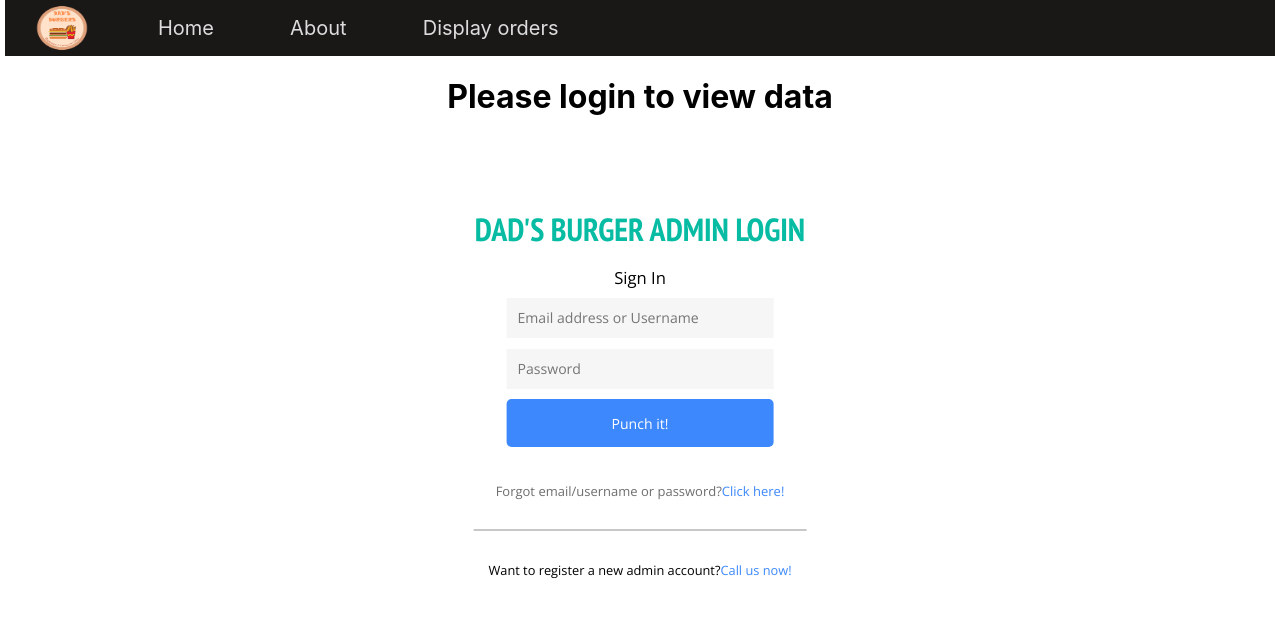
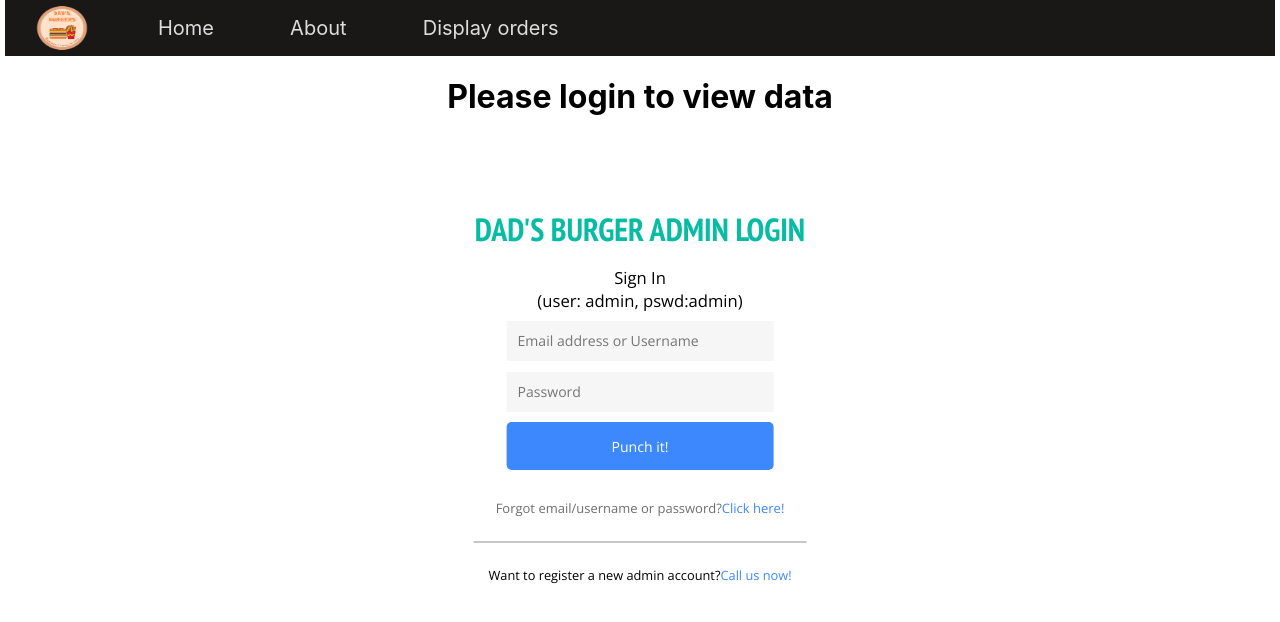
Before and after one commit to aparg/burger-builder, a React (Create React App) app in the folder front-end/: page /adminlogin in a window 1280 px wide. Shown: the top 622 px of the page. Built offline with nearby package versions, Linux system fonts and the light colour scheme.

Commit message:
fix: client release to pool

```diff
--- a/front-end/src/components/AdminLogin/AdminLogin.js
+++ b/front-end/src/components/AdminLogin/AdminLogin.js
@@ -1,99 +1,115 @@
 import React, { useState } from "react";
 import axios from "axios";
-import AdminLoginStyle from "./AdminLogin.module.css"
-import FormElement from "./FormElement.jsx"
+import AdminLoginStyle from "./AdminLogin.module.css";
+import FormElement from "./FormElement.jsx";
 
-async function LogIn(credentials){
-    return await axios.post('/logincredentials',credentials).then(res=>res.data)
+async function LogIn(credentials) {
+  return await axios
+    .post("/logincredentials", credentials)
+    .then((res) => res.data);
 }
 
 const AdminLogin = (props) => {
-    const elems ={
-        orderForm:[{
-                    inputtype:"input",
-                    elementConfig:{
-                        id:"uname",
+  const elems = {
+    orderForm: [
+      {
+        inputtype: "input",
+        elementConfig: {
+          id: "uname",
           type: "text",
-                        placeholder:"Email address or Username",
+          placeholder: "Email address or Username",
         },
-                    value:"",
+        value: "",
         valid: true,
-                    validationRules:{
-                        required:true,
-                        minLength:10
-                    }
+        validationRules: {
+          required: true,
+          minLength: 10,
+        },
       },
       {
-                    inputtype:"input",
-                    elementConfig:{
-                        id:"pass",
-                        type:"password",
+        inputtype: "input",
+        elementConfig: {
+          id: "pass",
+          type: "password",
           placeholder: "Password",
         },
-                    value:"",
+        value: "",
         valid: true,
-                    validationRules:{
-                        required:true,
-                        minLength:15
-                    }
+        validationRules: {
+          required: true,
+          minLength: 15,
+        },
       },
       {
-                    inputtype:"button",
-                    elementConfig:{
-                        type:"submit",
-                        placeholder:"Punch it!",
+        inputtype: "button",
+        elementConfig: {
+          type: "submit",
+          placeholder: "Punch it!",
         },
         valid: true,
-                    validationRules:{
+        validationRules: {},
+      },
+    ],
+  };
 
-                    }
-                }
-        ]
-    }
+  const [elements, setElements] = useState(elems);
 
-    const [elements,setElements] = useState(elems)
+  const handleSubmit = async (event) => {
+    console.log("aayo");
+    event.preventDefault();
+    let uname = document.getElementById("uname").value;
+    let pswd = document.getElementById("pass").value;
+    let token = await LogIn({ uname, pswd });
+    if (token === false) console.log("ERR");
+    props.settingToken(token);
+  };
 
-    const handleSubmit = async (event)=>{
-        console.log("aayo")
-        event.preventDefault()
-        let uname = document.getElementById("uname").value
-        let pswd = document.getElementById("pass").value
-        let token = await LogIn({uname,pswd})
-        if(token===false)console.log("ERR")
-        props.settingToken(token)
-    }
-
-    const changeVal = (ev,index)=>{
-        let newOrderForm = [...elements.orderForm]
-        let rules = newOrderForm[index].validationRules
-        if(rules){
-            newOrderForm[index].valid = true
-            if(rules.required){
-                if(ev.target.value===""){
-                     newOrderForm[index].valid = false
-                     console.log("Emoty")
+  const changeVal = (ev, index) => {
+    let newOrderForm = [...elements.orderForm];
+    let rules = newOrderForm[index].validationRules;
+    if (rules) {
+      newOrderForm[index].valid = true;
+      if (rules.required) {
+        if (ev.target.value === "") {
+          newOrderForm[index].valid = false;
         }
       }
     }
-        newOrderForm[index].value=ev.target.value
-        setElements({orderForm:newOrderForm})
-    }
+    newOrderForm[index].value = ev.target.value;
+    setElements({ orderForm: newOrderForm });
+  };
 
-    return(
+  return (
     <>
       <h1>Please login to view data</h1>
       <div className={AdminLoginStyle.Box}>
         <div className={AdminLoginStyle.title}>DAD'S BURGER ADMIN LOGIN</div>
-                <div className={AdminLoginStyle.signin}>Sign In</div>
+        <div className={AdminLoginStyle.signin}>
+          Sign In
+          <br />
+          (user: admin, pswd:admin)
+        </div>
         <form className={AdminLoginStyle.form} onSubmit={handleSubmit}>
-                    {elements.orderForm.map((el,ind)=><FormElement key={el.elementConfig.placeholder} valid={el.valid} inputtype={el.inputtype} elementConfig={el.elementConfig} changes={(event)=>changeVal(event,ind)}/>)}
+          {elements.orderForm.map((el, ind) => (
+            <FormElement
+              key={el.elementConfig.placeholder}
+              valid={el.valid}
+              inputtype={el.inputtype}
+              elementConfig={el.elementConfig}
+              changes={(event) => changeVal(event, ind)}
+            />
+          ))}
         </form>
-                <span className={AdminLoginStyle.forgot}>Forgot email/username or password?<a href="./">Click here!</a></span>
+        <span className={AdminLoginStyle.forgot}>
+          Forgot email/username or password?<a href="./">Click here!</a>
+        </span>
         <div className={AdminLoginStyle.line}></div>
-                <span className={AdminLoginStyle.signup}>Want to register a new admin account?<a href="./">Call us now!</a></span>
+        <span className={AdminLoginStyle.signup}>
+          Want to register a new admin account?<a href="./">Call us now!</a>
+        </span>
       </div>
     </>
-    )
-}
+  );
+};
 
-export default AdminLogin
+export default AdminLogin;
```
Also changed, not shown: front-end/src/components/contexts/OrderContext.js (line endings or trailing spaces). Lines whose indentation alone changed are shown as unchanged.
